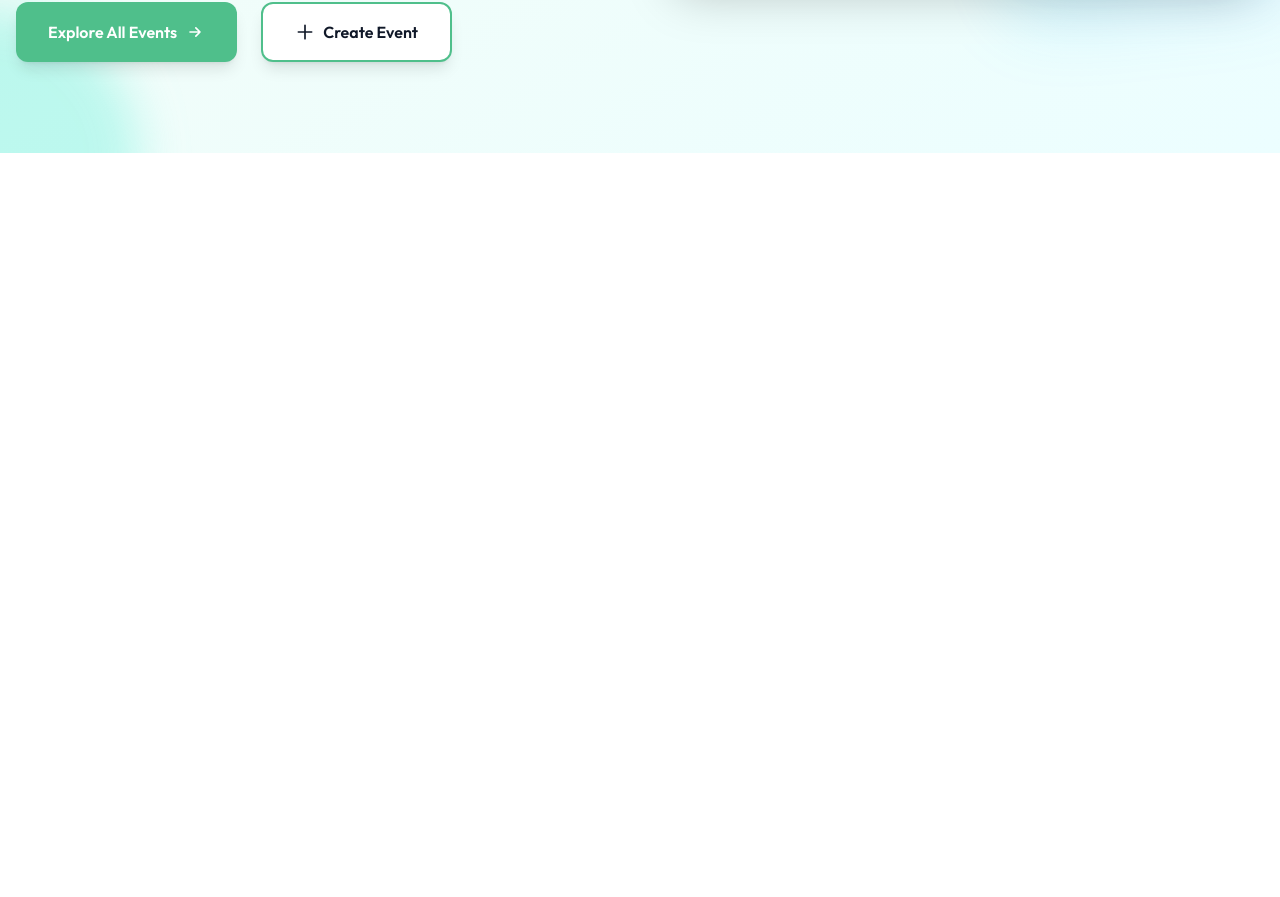
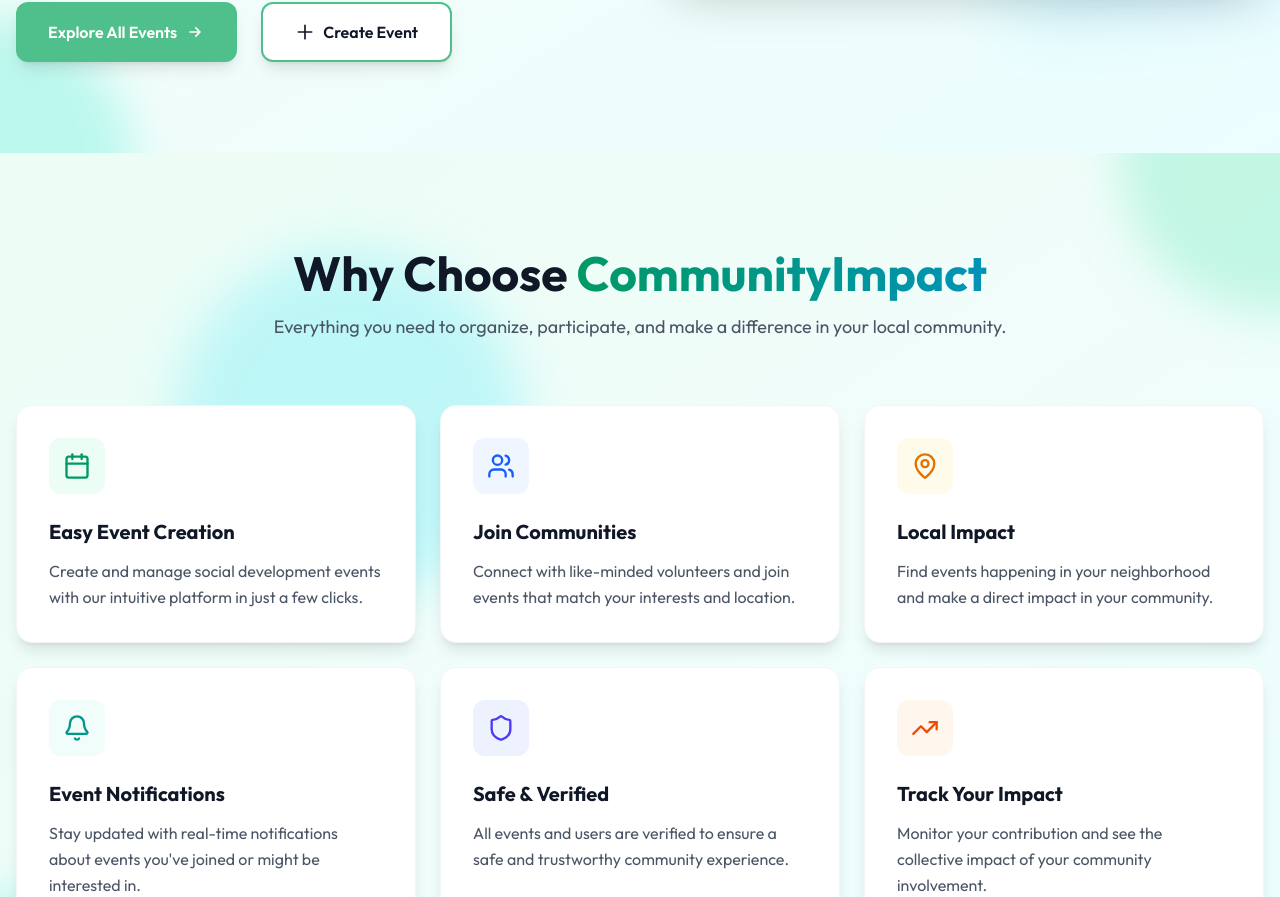
Before and after one commit to limon43633/social-client-repo, a React (Vite) app: page / in a window 1280 px wide. Shown: the part 711-1608 px from the top of the page. Before the commit the page ends 864 px from the top, so only its background shows below. Built offline with nearby package versions, Linux system fonts and the light colour scheme.

Commit message:
Feature section added

```diff
--- a/src/App.jsx
+++ b/src/App.jsx
@@ -1,12 +1,21 @@
 import React from 'react'
 import Navbar from './components/Navbar'
-import Banner from './components/Banner'
+import { Routes, Route } from 'react-router-dom'
+import Home from './pages/Home'
 
 const App = () => {
   return (
     <div>
       <Navbar />
-      <Banner />
+
+      <Routes>
+
+      {/* public routes */}
+
+      <Route path="/" element={<Home />} />
+
+
+      </Routes>
     </div>
   )
 }
--- /dev/null
+++ b/src/components/Feature.jsx
@@ -0,0 +1,130 @@
+import { Calendar, Users, MapPin, Bell, Shield, TrendingUp } from 'lucide-react';
+
+const Feature = () => {
+  const feature = [
+    {
+      icon: Calendar,
+      title: "Easy Event Creation",
+      description: "Create and manage social development events with our intuitive platform in just a few clicks.",
+      bgColor: "bg-emerald-50",
+      iconColor: "text-emerald-600"
+    },
+    {
+      icon: Users,
+      title: "Join Communities",
+      description: "Connect with like-minded volunteers and join events that match your interests and location.",
+      bgColor: "bg-blue-50",
+      iconColor: "text-blue-600"
+    },
+    {
+      icon: MapPin,
+      title: "Local Impact",
+      description: "Find events happening in your neighborhood and make a direct impact in your community.",
+      bgColor: "bg-amber-50",
+      iconColor: "text-amber-600"
+    },
+    {
+      icon: Bell,
+      title: "Event Notifications",
+      description: "Stay updated with real-time notifications about events you've joined or might be interested in.",
+      bgColor: "bg-teal-50",
+      iconColor: "text-teal-600"
+    },
+    {
+      icon: Shield,
+      title: "Safe & Verified",
+      description: "All events and users are verified to ensure a safe and trustworthy community experience.",
+      bgColor: "bg-indigo-50",
+      iconColor: "text-indigo-600"
+    },
+    {
+      icon: TrendingUp,
+      title: "Track Your Impact",
+      description: "Monitor your contribution and see the collective impact of your community involvement.",
+      bgColor: "bg-orange-50",
+      iconColor: "text-orange-600"
+    }
+  ];
+
+  return (
+    <div className="relative bg-gradient-to-br from-emerald-50 via-teal-50 to-cyan-50 overflow-hidden py-16 md:py-24">
+      {/* Animated background elements - same as banner */}
+      <div className="absolute inset-0 overflow-hidden">
+        <div className="absolute -top-40 -right-40 w-80 h-80 bg-emerald-300 rounded-full mix-blend-multiply filter blur-xl opacity-30 animate-blob"></div>
+        <div className="absolute -bottom-40 -left-40 w-80 h-80 bg-teal-300 rounded-full mix-blend-multiply filter blur-xl opacity-30 animate-blob animation-delay-2000"></div>
+        <div className="absolute top-40 left-40 w-80 h-80 bg-cyan-300 rounded-full mix-blend-multiply filter blur-xl opacity-30 animate-blob animation-delay-4000"></div>
+      </div>
+
+      <div className="container mx-auto px-4 relative">
+        {/* Section Header */}
+        <div className="text-center mb-16">
+          <h2 className="text-3xl md:text-4xl lg:text-5xl font-bold mb-4">
+            <span className="text-gray-900">Why Choose </span>
+            <span className="bg-gradient-to-r from-emerald-600 via-teal-600 to-cyan-600 bg-clip-text text-transparent">
+              CommunityImpact
+            </span>
+          </h2>
+          <p className="text-lg text-gray-600 max-w-3xl mx-auto">
+            Everything you need to organize, participate, and make a difference in your local community.
+          </p>
+        </div>
+
+        {/* Features Grid */}
+        <div className="grid grid-cols-1 md:grid-cols-2 lg:grid-cols-3 gap-6">
+          {feature.map((feature, index) => (
+            <div
+              key={index}
+              className="bg-white rounded-2xl p-8 shadow-lg hover:shadow-xl transition-all duration-300 hover:scale-105 border border-gray-100"
+            >
+              {/* Icon */}
+              <div className={`w-14 h-14 ${feature.bgColor} rounded-xl flex items-center justify-center mb-6`}>
+                <feature.icon className={`w-7 h-7 ${feature.iconColor}`} />
+              </div>
+
+              {/* Title */}
+              <h3 className="text-xl font-bold text-gray-900 mb-3">
+                {feature.title}
+              </h3>
+
+              {/* Description */}
+              <p className="text-gray-600 leading-relaxed">
+                {feature.description}
+              </p>
+            </div>
+          ))}
+        </div>
+      </div>
+
+      <style jsx>{`
+        @keyframes blob {
+          0% {
+            transform: translate(0px, 0px) scale(1);
+          }
+          33% {
+            transform: translate(30px, -50px) scale(1.1);
+          }
+          66% {
+            transform: translate(-20px, 20px) scale(0.9);
+          }
+          100% {
+            transform: translate(0px, 0px) scale(1);
+          }
+        }
+
+        .animate-blob {
+          animation: blob 7s infinite;
+        }
+
+        .animation-delay-2000 {
+          animation-delay: 2s;
+        }
+
+        .animation-delay-4000 {
+          animation-delay: 4s;
+        }
+      `}</style>
+    </div>
+  );
+};
+
+export default Feature;
--- a/src/pages/Home.jsx
+++ b/src/pages/Home.jsx
@@ -1,10 +1,12 @@
 import React from 'react'
-import Banner from '../components/anner'
+import Banner from '../components/Banner'
+import Feature from '../components/Feature'
 
 const Home = () => {
   return (
     <div>
       <Banner />
+      <Feature />
     </div>
   )
 }
```
